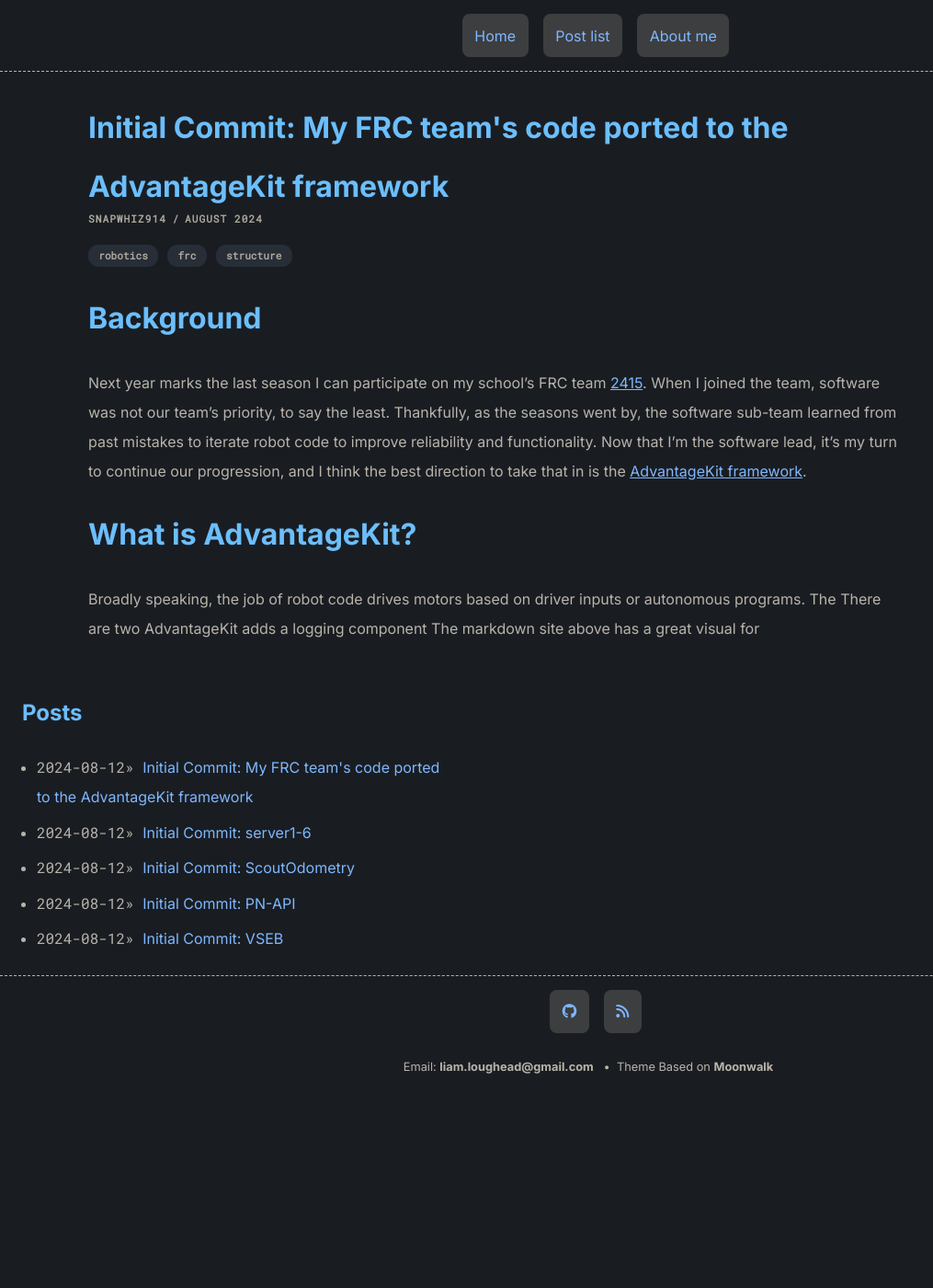
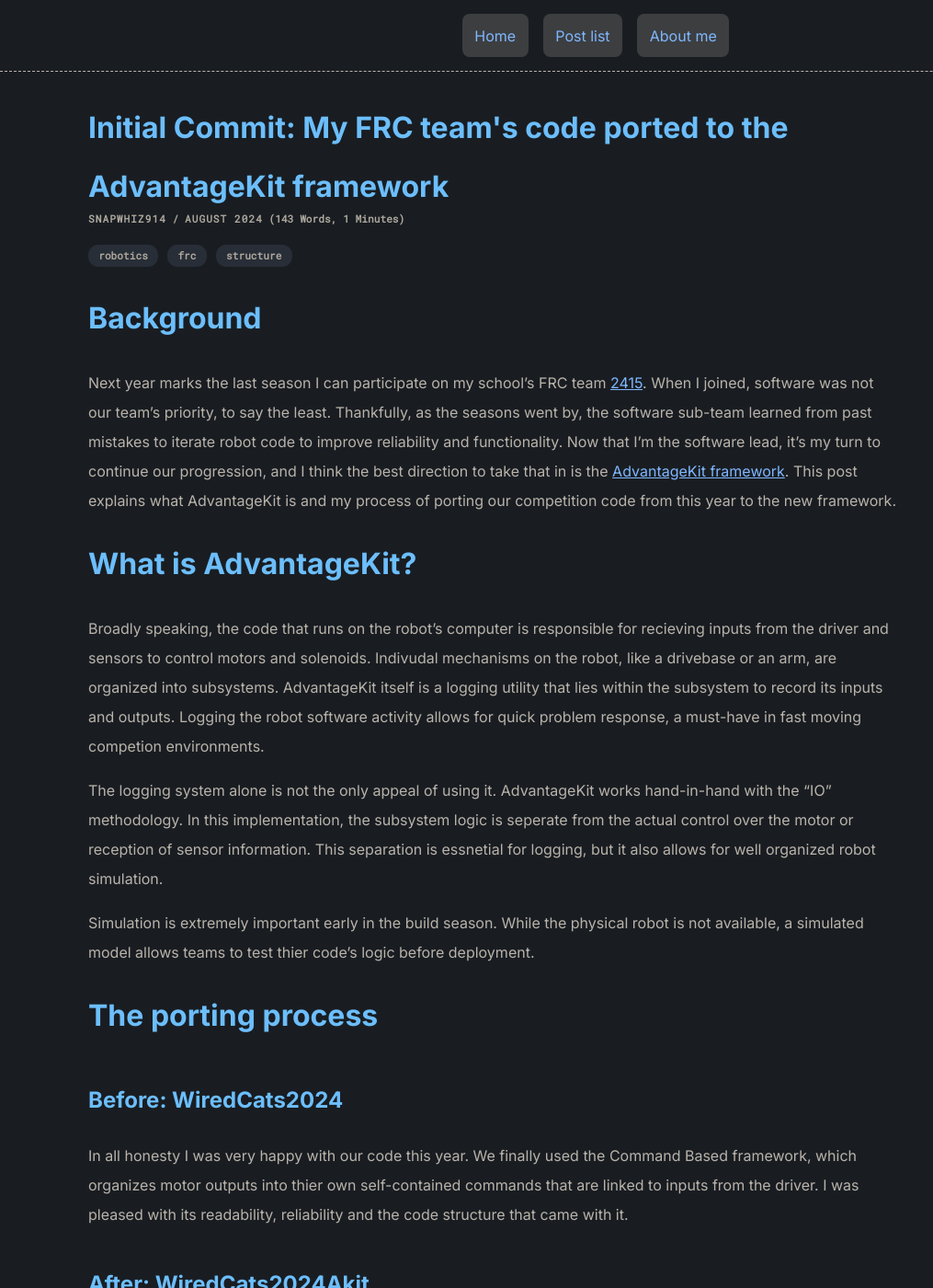
Before and after one commit to Snapwhiz914/snapwhiz914.github.io, a Jekyll site: the page built from _posts/2024-10-13-Wiredcats2024Akit.md, in a window 1280 px wide and 1400 px high. Shown: the whole window at 92% size, without its empty margins (0-1015 px from the left). Built offline with Jekyll 4.4.1, drawn with Linux system fonts in a browser that asks for light colours; nearby versions of some CDN libraries.

Commit message:
Update 2024-10-13-Wiredcats2024Akit.md

```diff
--- a/_posts/2024-10-13-Wiredcats2024Akit.md
+++ b/_posts/2024-10-13-Wiredcats2024Akit.md
@@ -8,8 +8,22 @@ tags: robotics frc structure
 
 # Background
 
-Next year marks the last season I can participate on my school's FRC team [2415](https://www.thebluealliance.com/team/2415). When I joined the team, software was not our team's priority, to say the least. Thankfully, as the seasons went by, the software sub-team learned from past mistakes to iterate robot code to improve reliability and functionality. Now that I'm the software lead, it's my turn to continue our progression, and I think the best direction to take that in is the [AdvantageKit framework](https://github.com/Mechanical-Advantage/AdvantageKit/blob/main/docs/docs/what-is-advantagekit/index.md).
+Next year marks the last season I can participate on my school's FRC team [2415](https://www.thebluealliance.com/team/2415). When I joined, software was not our team's priority, to say the least. Thankfully, as the seasons went by, the software sub-team learned from past mistakes to iterate robot code to improve reliability and functionality. Now that I'm the software lead, it's my turn to continue our progression, and I think the best direction to take that in is the [AdvantageKit framework](https://github.com/Mechanical-Advantage/AdvantageKit/blob/main/docs/docs/what-is-advantagekit/index.md). This post explains what AdvantageKit is and my process of porting our competition code from this year to the new framework.
 
 # What is AdvantageKit?
 
-Broadly speaking, the job of robot code drives motors based on driver inputs or autonomous programs. The There are two AdvantageKit adds a logging component The markdown site above has a great visual for
+Broadly speaking, the code that runs on the robot's computer is responsible for recieving inputs from the driver and sensors to control motors and solenoids. Indivudal mechanisms on the robot, like a drivebase or an arm, are organized into subsystems. AdvantageKit itself is a logging utility that lies within the subsystem to record its inputs and outputs. Logging the robot software activity allows for quick problem response, a must-have in fast moving competion environments.
+
+The logging system alone is not the only appeal of using it. AdvantageKit works hand-in-hand with the "IO" methodology. In this implementation, the subsystem logic   is seperate from the actual control over the motor or reception of sensor information. This separation is essnetial for logging, but it also allows for well organized robot simulation.
+
+Simulation is extremely important early in the build season. While the physical robot is not available, a simulated model allows  teams to test thier code's logic before deployment.
+
+# The porting process
+
+
+
+## Before: WiredCats2024
+
+In all honesty I was very happy with our code this year. We finally used the Command Based framework, which organizes motor outputs into thier own self-contained commands that are linked to inputs from the driver. I was pleased with its readability, reliability and the code structure that came with it.
+
+## After: WiredCats2024Akit
```
